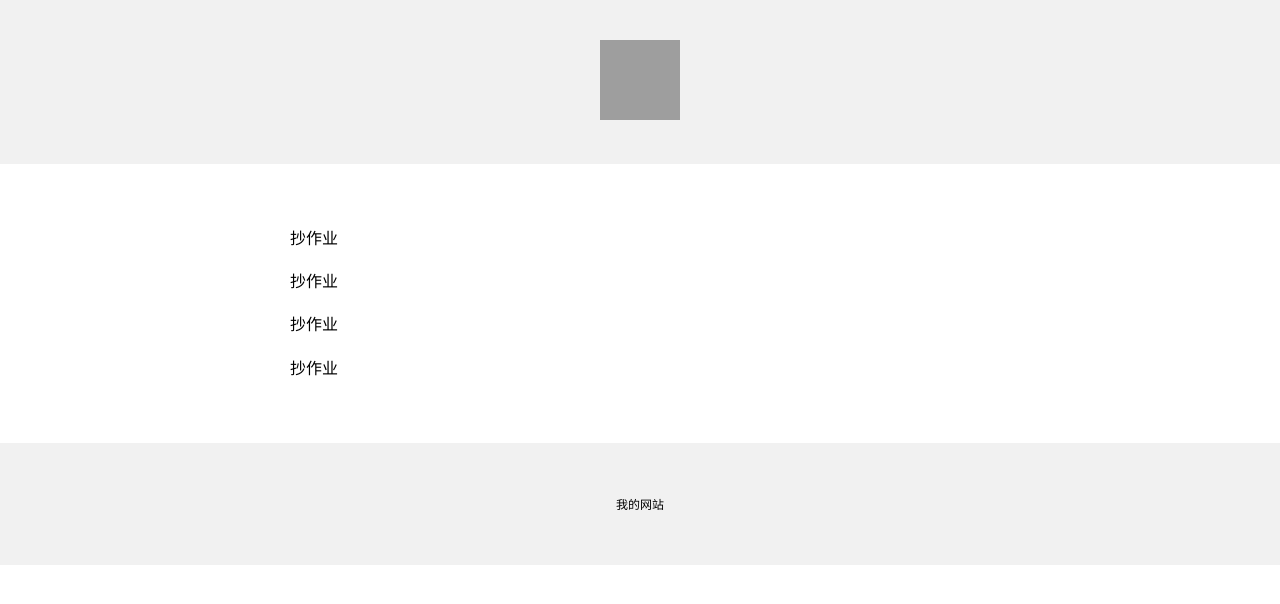
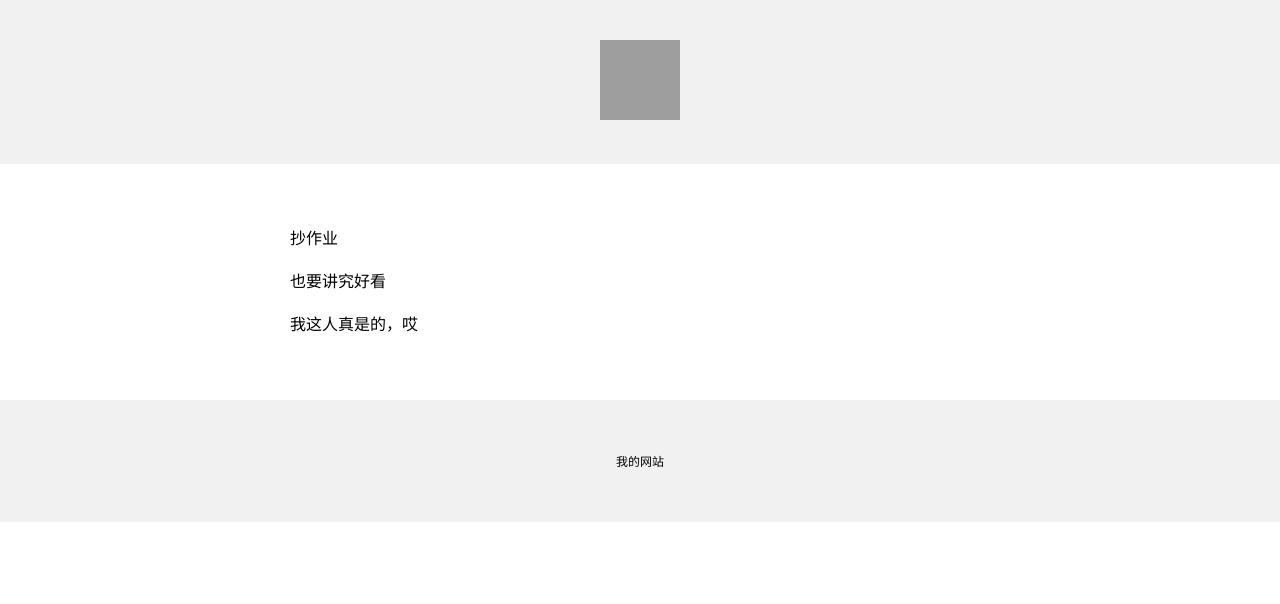
Before and after one commit to DoneNothing/Try-1, a plain HTML site: page index.html in a window 1280 px wide. Drawn offline with Linux system fonts and the light colour scheme; grey boxes are pictures that could not be loaded.

Commit message:
Update index.html

```diff
--- a/index.html
+++ b/index.html
@@ -23,8 +23,9 @@
 padding: 15px;
 line-height: 1.7;
 ">
-<p>抄作业</p><p>抄作业</p><p>抄作业</p><p>抄作业</p>
-
+<p>抄作业</p>
+<p>也要讲究好看</p>
+  <p>我这人真是的，哎</p>
 </div>
 <div style="
 background-color: #f1f1f1;
```
